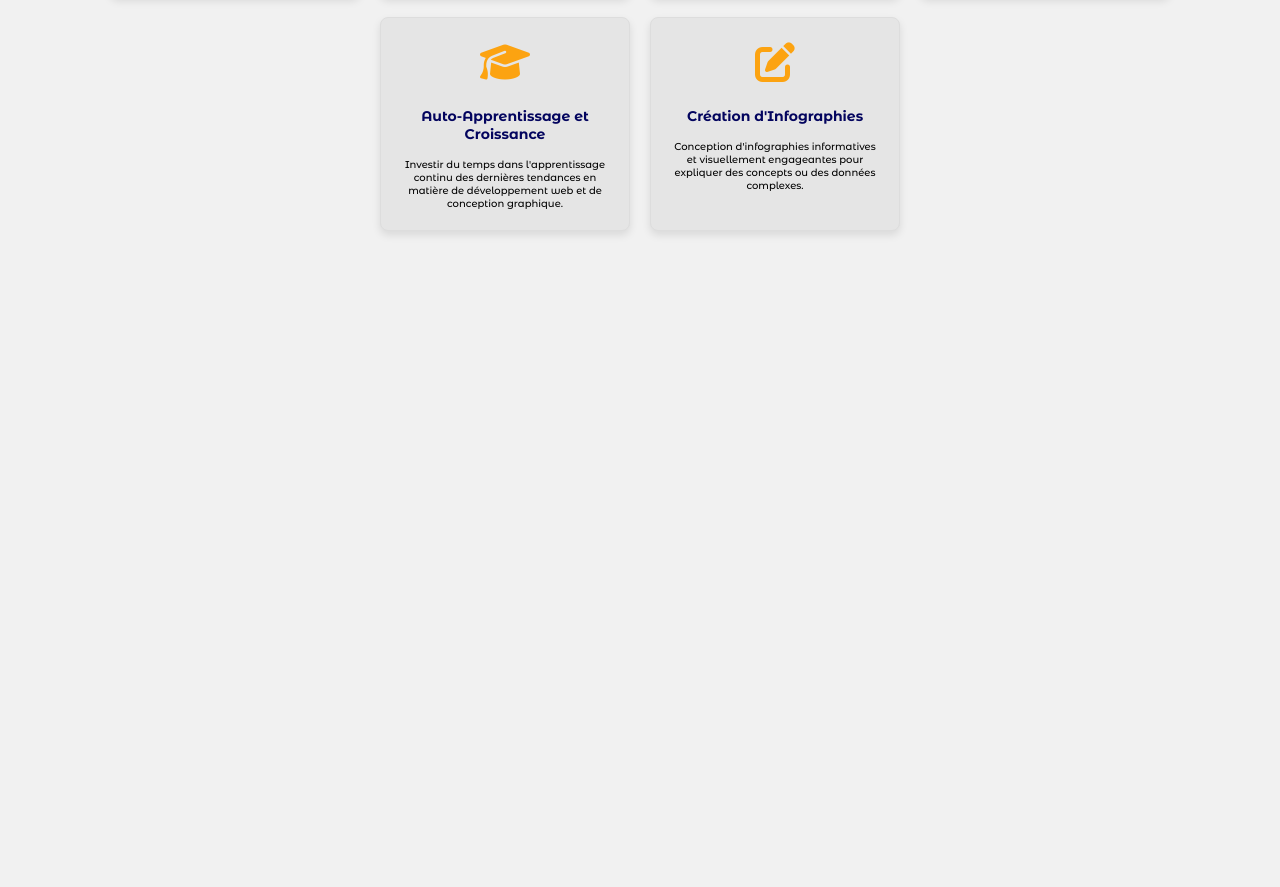
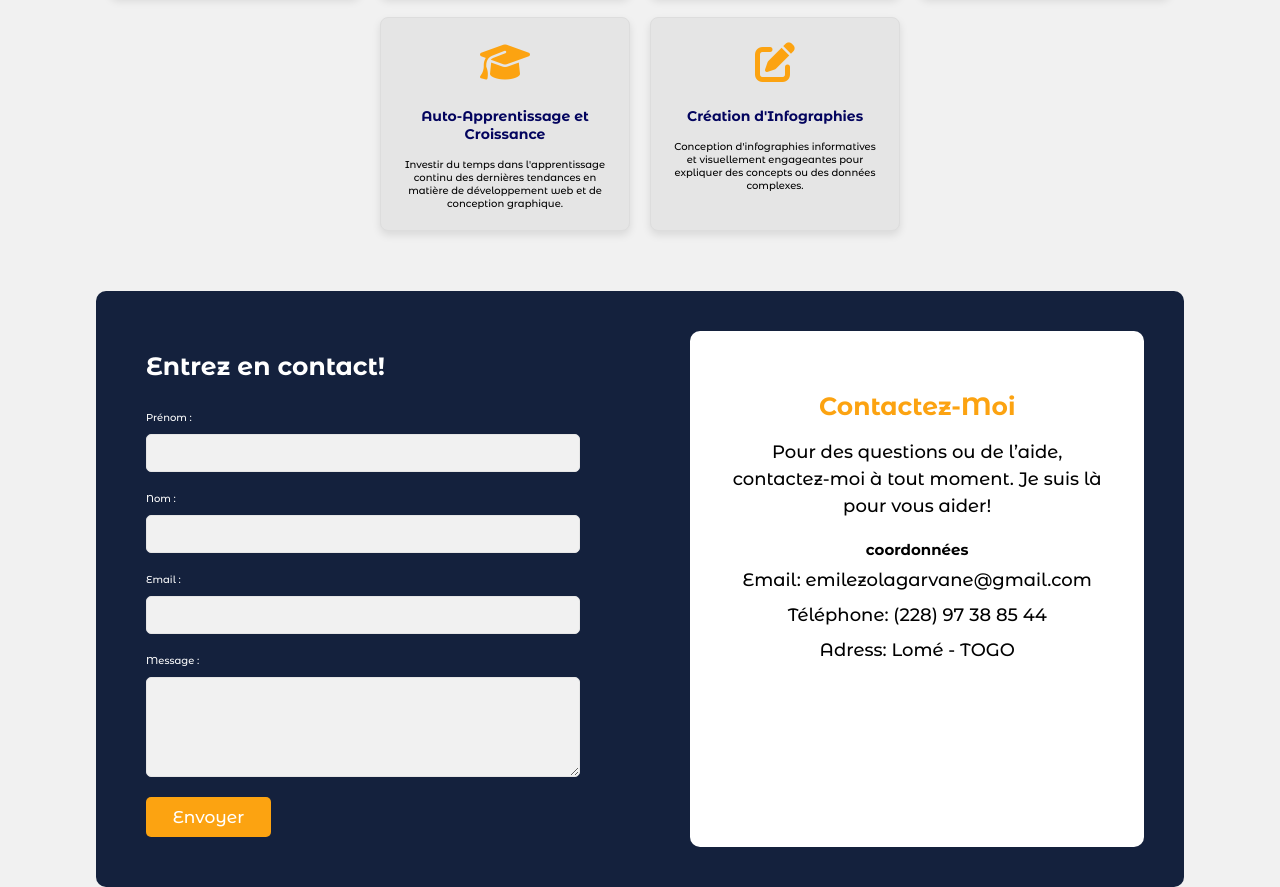
Before and after one commit to Emilekosha/first-portfolio, a plain HTML site: page index.html in a window 1280 px wide. Shown: the part 992-1879 px from the top of the page. Before the commit the page ends 1243 px from the top, so only its background shows below. Drawn offline with Linux system fonts and the light colour scheme.

Commit message:
section contact dans l'index.html et son style dans le style.css

```diff
--- a/index.html
+++ b/index.html
@@ -4,7 +4,7 @@
     <meta charset="UTF-8">
     <meta http-equiv="X-UA-Compatible" content="ie=edge">
     <meta name="viewport" content="width=device-width, initial-scale=1.0">
-    <title>Flexbox en CSS</title>
+    <title>Portfolio</title>
     <link rel="stylesheet" href="https://cdnjs.cloudflare.com/ajax/libs/font-awesome/6.5.2/css/all.min.css" integrity="sha512-SnH5WK+bZxgPHs44uWIX+LLJAJ9/2PkPKZ5QiAj6Ta86w+fsb2TkcmfRyVX3pBnMFcV7oQPJkl9QevSCWr3W6A==" crossorigin="anonymous" referrerpolicy="no-referrer" />
     <link rel="stylesheet" href="style.css">
 
@@ -125,8 +125,40 @@
                     </div>
 
             </div>
+        </section>
 
+        <!-- section contact -->
+
+        <section id="contact">
+           <div class="left-column">
+                <div class="contact">
+                    <h2>Entrez en contact!</h2>
+                    <form action="">
+                        <label for="prenom">Prénom :</label>
+                        <input type="text" name="prenom" required>
+                        <label for="name">Nom :</label>
+                        <input type="text" name="name" required>
+                        <label for="email">Email :</label>
+                        <input type="email" name="email" required>
+                        <label for="message">Message :</label>
+                        <textarea name="message" id=""></textarea>
+                        <button type="submit">Envoyer</button>
+                    </form>
+                </div>
+           </div>
+           <div class="right-column">
+                <div class="content">
+                    <h1>Contactez-moi</h1>
+                    <p>Pour des questions ou de l’aide, contactez-moi à tout moment. Je suis là pour vous aider!</p>
+                    <h2>coordonnées</h2>
+                    <p>Email: emilezolagarvane@gmail.com</p>
+                    <p>Téléphone: (228) 97 38 85 44</p>
+                    <p>Adress: Lomé - TOGO</p>
+                </div>
+
+           </div>
         </section>
+
      </main>
 
 
--- a/style.css
+++ b/style.css
@@ -207,3 +207,97 @@ strong{
 .service__content p {
     color: #000000;
 }
+
+/* style contact */
+
+#contact{
+    display: flex;
+    justify-content: space-between;
+    width: 85%;
+    margin: 40px auto;
+    background-color: #14213d;
+    border-radius: 10px;
+    padding: 40px 40px;
+}
+
+.left-column{
+    width: 45%;
+    padding: 10px;
+}
+
+.right-column{
+    width: 45%;
+    padding: 20px;
+    background-color: #fff;
+    border-radius: 10px;
+    color: #000000;
+}
+
+.contact{
+    color: #fff;
+}
+
+.contact h2{
+    font-size: 25px;
+    margin-top: 10px;
+}
+
+form {
+    margin-top: 20px;
+    display: flex;
+    flex-direction: column;
+    gap: 10px;
+}
+
+label{
+    display: block;
+    margin-top: 10px;
+}
+
+input[type="text"],
+input[type="email"],
+textarea {
+    width: 100%;
+    padding: 10px;
+    border: 1px solid #e5e5e5;
+    outline-color: #e5e5e5;
+    border-radius: 5px;
+    background-color: #f1f1f1;
+}
+
+textarea{
+    height: 100px;
+}
+
+button {
+    width: 125px;
+    display: inline-block;
+    color: #fff;
+    background-color: #fca311;
+    font-size: 17px;
+    border: none;
+    border-radius: 5px;
+    padding: 10px 15px;
+    margin-top: 10px;
+    cursor: pointer;
+}
+
+.content{
+    text-align: center;
+    padding: 20px;
+}
+
+.content h1{
+    font-size: 25px;
+    color: #fca311;
+}
+
+.content p{
+    margin: 8px 0px;
+    font-size: 18px;
+    line-height: 1.5;
+}
+
+.content h2{
+    margin-top: 20px;
+}
```
